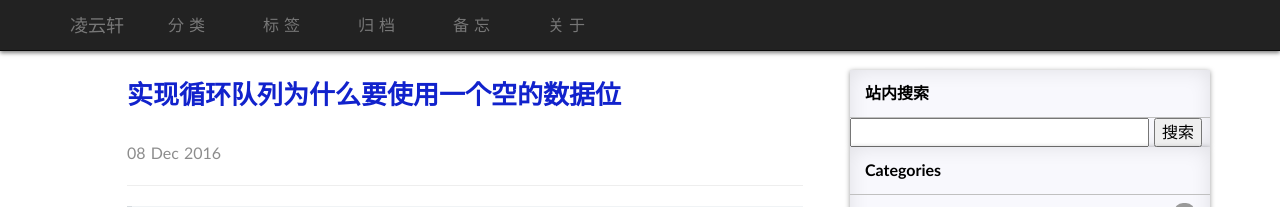
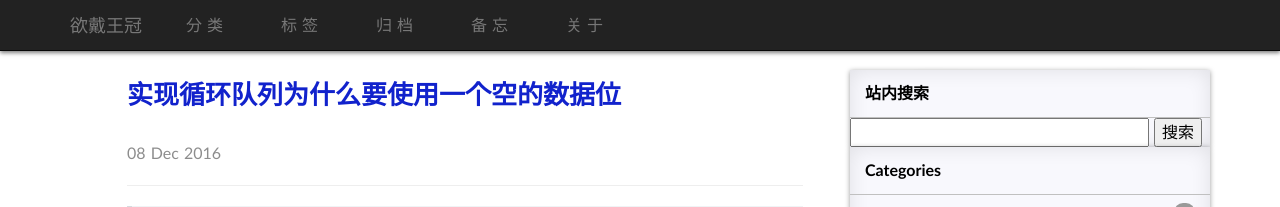
Before and after one commit to Gavinwgq/gavinwgq.github.io, a Jekyll site: the page built from index.html, in a window 1280 px wide. Shown: the top 207 px of the page. Built offline with Jekyll 4.4.1, drawn with Linux system fonts in a browser that asks for light colours; some web fonts are replaced; the list of posts is cut into pages by our own code; comment, search, counter and statistics services are not loaded.

Commit message:
origin
更新网站标题

```diff
--- a/_config.yml
+++ b/_config.yml
@@ -25,7 +25,7 @@ JB :
 
 # presonal config
 domain: https://gavinwgq.github.io
-title: 凌云轩
+title: 欲戴王冠
 description: Draw my life with code
 author: Gavin.Wgq
 email: henuboy@live.com
```
